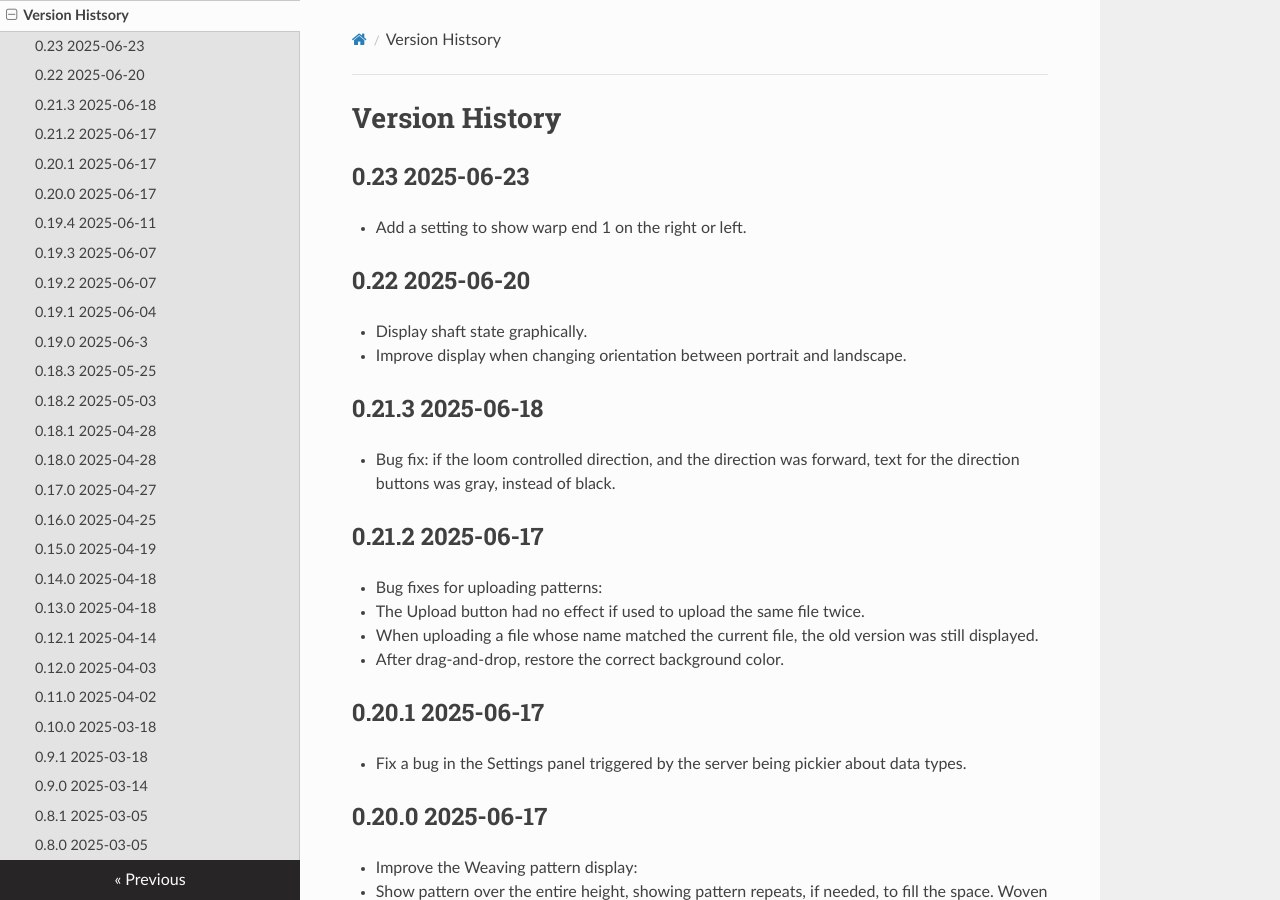
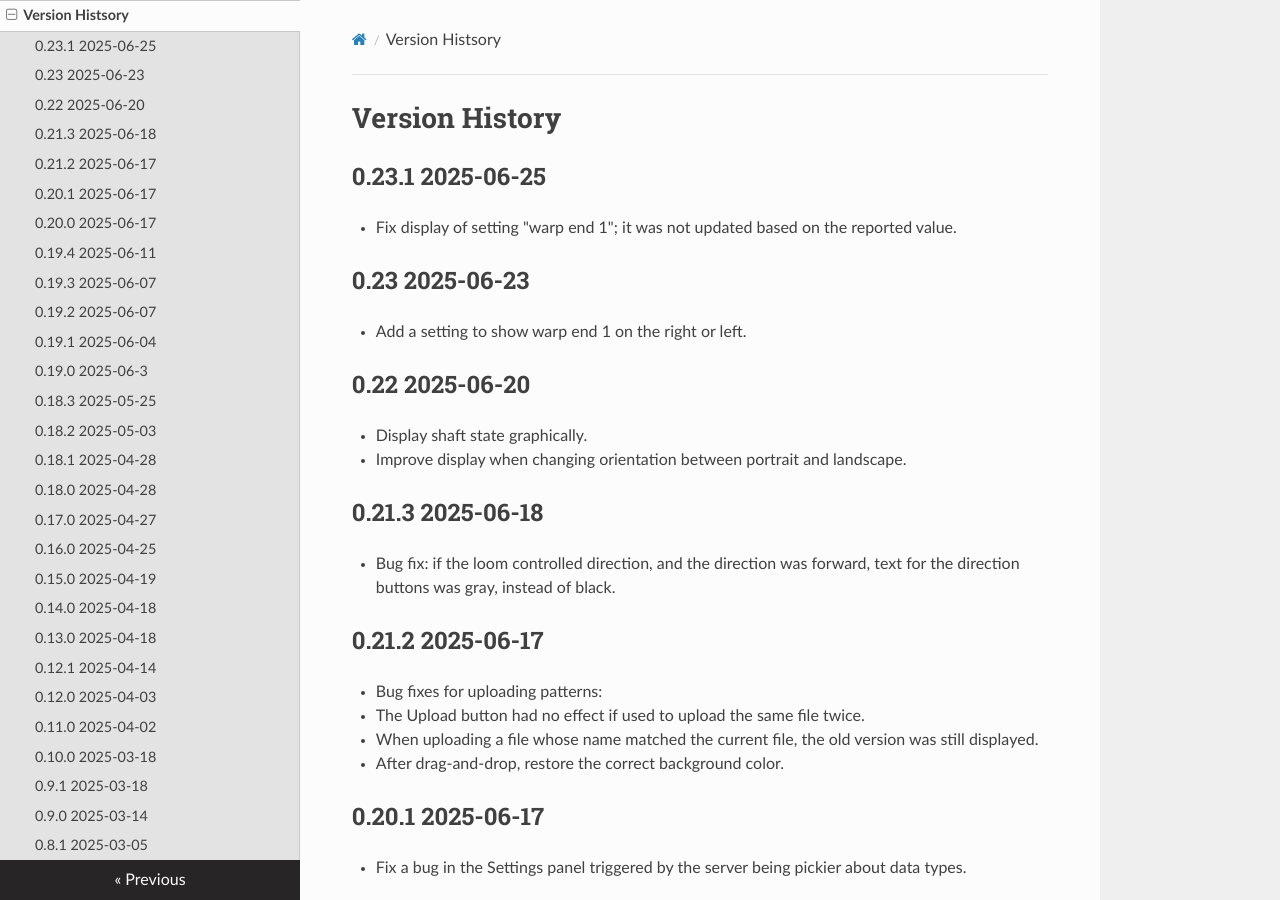
Before and after one commit to r-owen/base_loom_server, an MkDocs documentation site: the page built from docs/version_history.md, in a window 1280 px wide and 900 px high. Built offline with MkDocs 1.6.1, drawn with Linux system fonts in a browser that asks for light colours; nearby versions of some CDN libraries.

Commit message:
Update the version history

```diff
--- a/docs/version_history.md
+++ b/docs/version_history.md
@@ -1,4 +1,8 @@
 # Version History
+
+## 0.23.1 2025-06-25
+
+* Fix display of setting "warp end 1"; it was not updated based on the reported value.
 
 ## 0.23 2025-06-23
 
```
